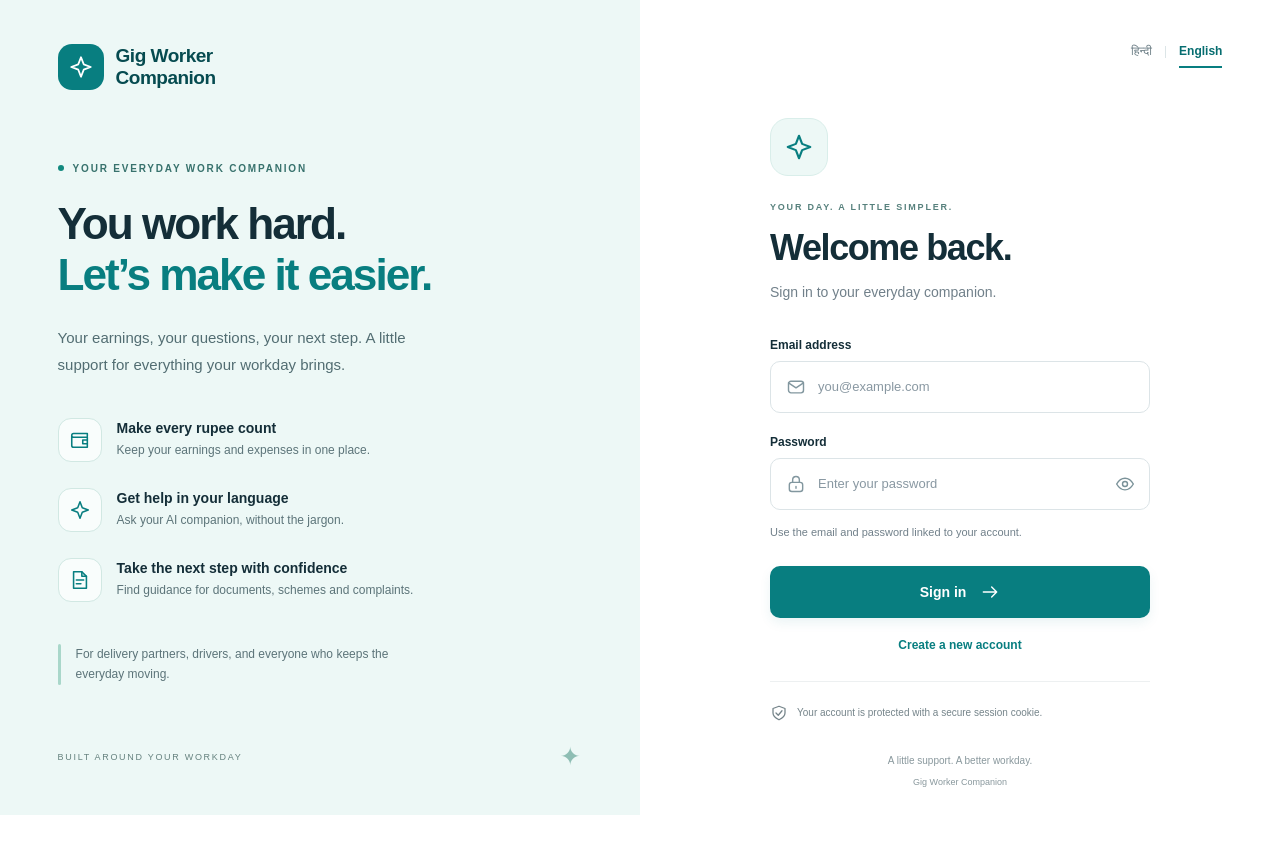
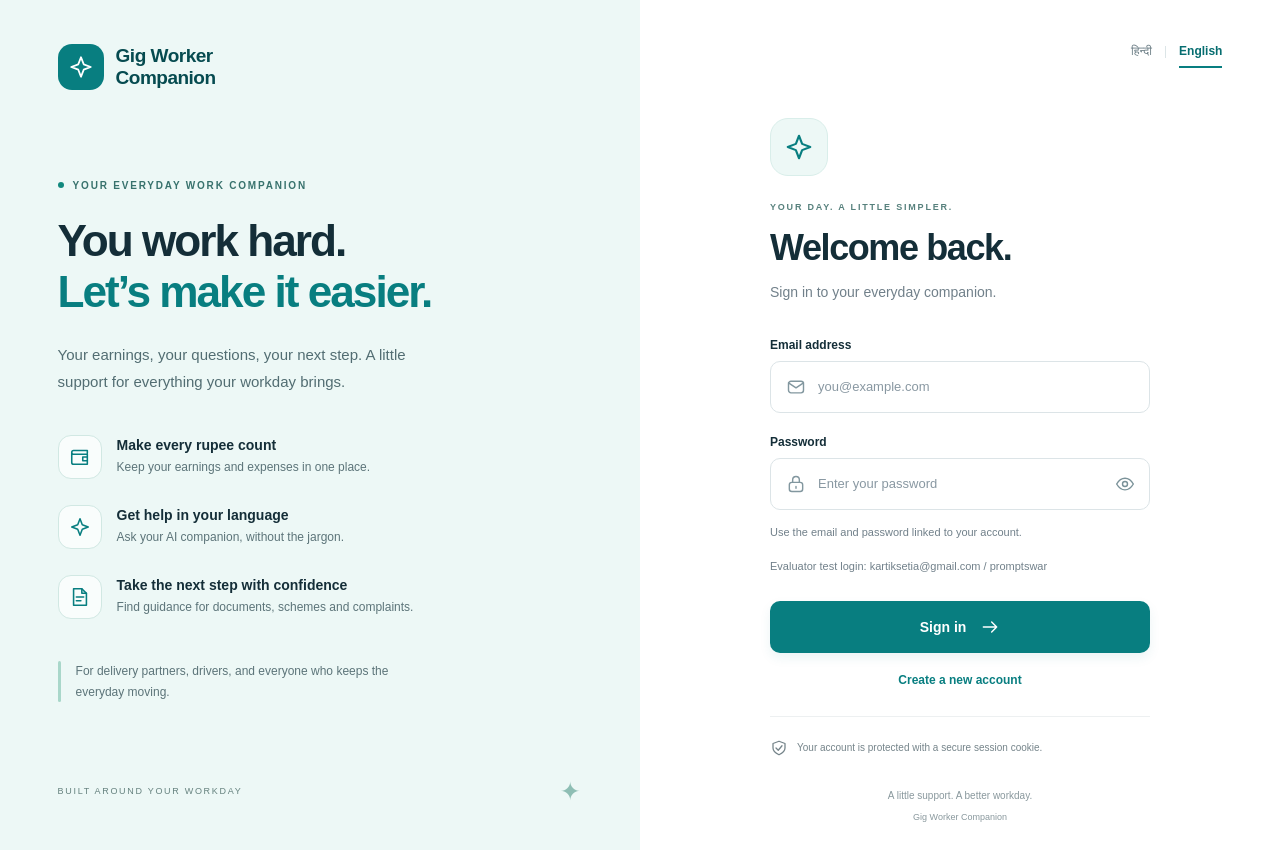
Before and after one commit to mindaptix/promptswar, a Next.js app: page /login in a window 1280 px wide. Before the commit the page ends 815 px from the top, so only its background shows below. Built offline with nearby package versions, Linux system fonts and the light colour scheme.

Commit message:
Add evaluator test login hint

```diff
--- a/src/modules/auth/presentation/login-screen.tsx
+++ b/src/modules/auth/presentation/login-screen.tsx
@@ -64,8 +64,9 @@ export function LoginScreen() {
             <label htmlFor="email">{hindi ? "ईमेल एड्रेस" : "Email address"}</label>
             <div className="input-wrap"><Icon name="mail" size={20} /><input id="email" name="email" type="email" autoComplete="email" placeholder="you@example.com" required maxLength={254} /></div>
             <label htmlFor="password">{hindi ? "पासवर्ड" : "Password"}</label>
-            <div className="input-wrap"><Icon name="lock" size={20} /><input id="password" name="password" type={visible ? "text" : "password"} autoComplete="current-password" placeholder={hindi ? "अपना पासवर्ड लिखें" : "Enter your password"} required /><button className="password-toggle" type="button" aria-label={hindi ? (visible ? "पासवर्ड छिपाएं" : "पासवर्ड दिखाएं") : (visible ? "Hide password" : "Show password")} aria-pressed={visible} onClick={() => setVisible(!visible)}><Icon name="eye" size={20} /></button></div>
-            <p className="form-helper">{hindi ? "अपने अकाउंट का ईमेल और पासवर्ड इस्तेमाल करें।" : "Use the email and password linked to your account."}</p>
+          <div className="input-wrap"><Icon name="lock" size={20} /><input id="password" name="password" type={visible ? "text" : "password"} autoComplete="current-password" placeholder={hindi ? "अपना पासवर्ड लिखें" : "Enter your password"} required /><button className="password-toggle" type="button" aria-label={hindi ? (visible ? "पासवर्ड छिपाएं" : "पासवर्ड दिखाएं") : (visible ? "Hide password" : "Show password")} aria-pressed={visible} onClick={() => setVisible(!visible)}><Icon name="eye" size={20} /></button></div>
+          <p className="form-helper">{hindi ? "अपने अकाउंट का ईमेल और पासवर्ड इस्तेमाल करें।" : "Use the email and password linked to your account."}</p>
+          {mode === "login" && <p className="form-helper" style={{ marginTop: -8 }}>{hindi ? "टेस्ट लॉगिन: kartiksetia@gmail.com / promptswar" : "Evaluator test login: kartiksetia@gmail.com / promptswar"}</p>}
             <button className="sign-in" type="submit">{mode === "login" ? (hindi ? "लॉग इन करें" : "Sign in") : (hindi ? "खाता बनाएं" : "Create account")}<Icon name="arrow" size={20} /></button>
             <p className="form-status" role="status">{status}</p>
           </form>
```
